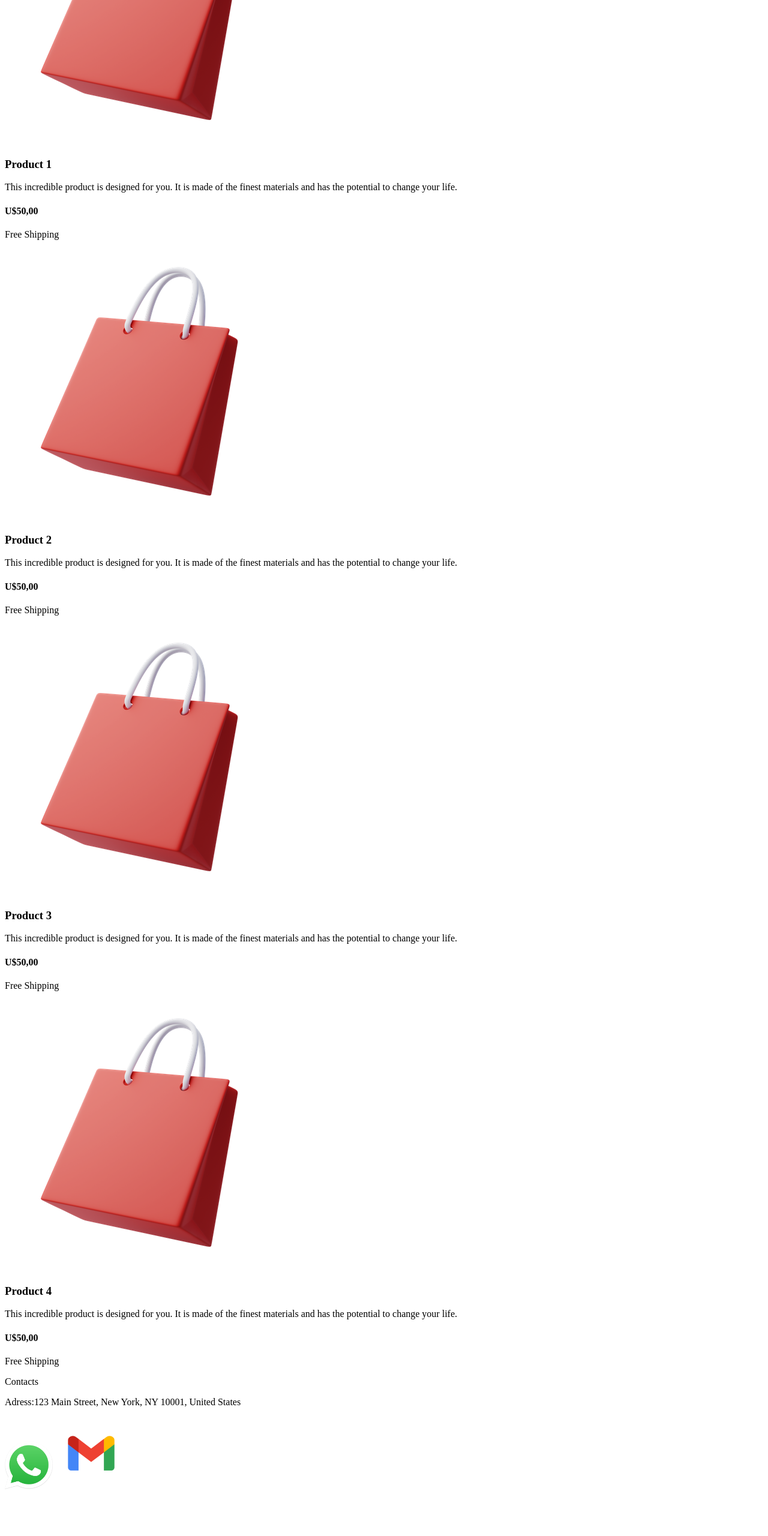
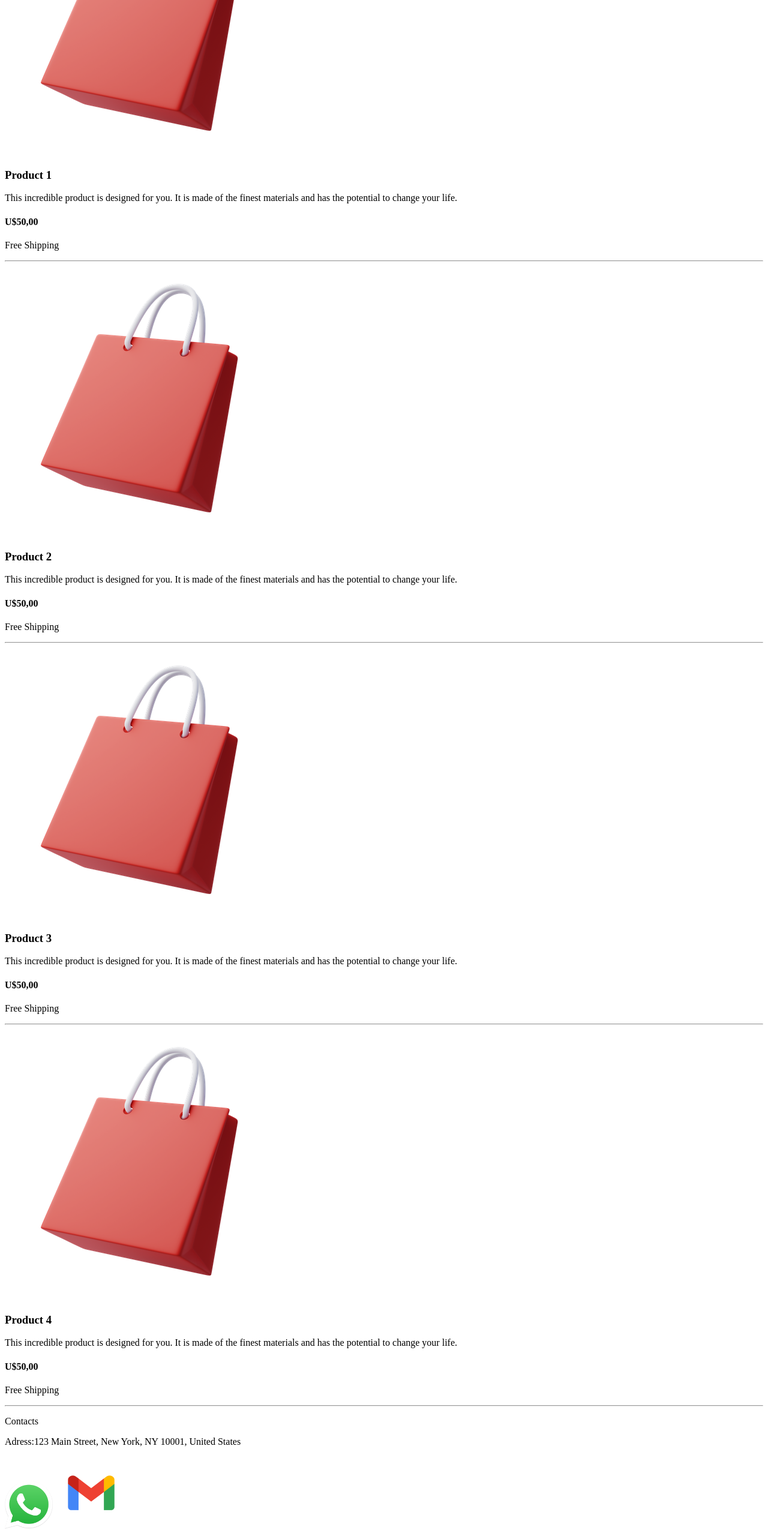
Before and after one commit to MirandaFayra/revisao_grow_1, a plain HTML site: page pages/eletronics.html in a window 1280 px wide. Shown: the part 236-2796 px from the top of the page at 60% size. Before the commit the page ends 2730 px from the top, so only its background shows below. Drawn offline with Linux system fonts and the light colour scheme.

Commit message:
Refatora o projeto

```diff
--- a/pages/eletronics.html
+++ b/pages/eletronics.html
@@ -6,15 +6,15 @@
     <title>Document</title>
 </head>
 <body>
-    <div>
+    <nav>
         <a href="../pages/index.html">home</a>
         <a href="../pages/books.html">books</a>
         <a href="../pages/gifts.html">gifts</a>
-    </div>
-
-    <div>
-        <div class="products__itens">
-            <div class="eletronic__content">
+    </nav>
+    <hr>
+    <main>
+        <section class="products__itens">
+            <section class="eletronics__content">
                 <img  src="../assets/sale.png" alt="Imagem do produto">
                 <div class="productos__details">
                     <h3>Product 1</h3>
@@ -24,8 +24,9 @@
                     <h4>U$50,00</h4>
                     <p>Free Shipping</p>
                 </div>
-            </div>
-            <div class="eletronic__content">
+            </section>
+            <hr>
+            <section class="eletronics__content">
                 <img  src="../assets/sale.png" alt="Imagem do produto">
                 <div class="productos__details">
                     <h3>Product 2</h3>
@@ -35,8 +36,9 @@
                     <h4>U$50,00</h4>
                     <p>Free Shipping</p>
                 </div>
-            </div>
-            <div class="eletronic__content">
+            </section>
+            <hr>
+            <section class="eletronics__content">
                 <img  src="../assets/sale.png" alt="Imagem do produto">
                 <div class="productos__details">
                     <h3>Product 3</h3>
@@ -46,8 +48,9 @@
                     <h4>U$50,00</h4>
                     <p>Free Shipping</p>
                 </div>
-            </div>
-            <div class="eletronic__content">
+            </section>
+            <hr>
+            <section class="eletronics__content">
                 <img  src="../assets/sale.png" alt="Imagem do produto">
                 <div class="productos__details">
                     <h3>Product 4</h3>
@@ -57,18 +60,18 @@
                     <h4>U$50,00</h4>
                     <p>Free Shipping</p>
                 </div>
-            </div>
-        </div>
-    </div>
-
-    <div>
+            </section>
+        </section>
+    </main>
+    <hr>
+    <footer>
         <p>Contacts</p>
         <p>
             Adress:123 Main Street, New York, NY 10001, United States
         </p>
         <a href="https://wa.me/55XXXXXXXXXXX"><img height="80" src="../assets/whatsapp-icon.png" alt="whatsapp image logo"/></a>
         <a href="mailto:someone@example.com"><img height="120" src="../assets/gmail-icon.png" alt="email image logo"/></a>
-     </div>
+    </footer>
 
 </body>
 </html>
```
Also changed, not shown: pages/books.html (+21 -18 lines), pages/form.html (+2 -2 lines), pages/gifts.html (+21 -18 lines), pages/index.html (+10 -7 lines).
